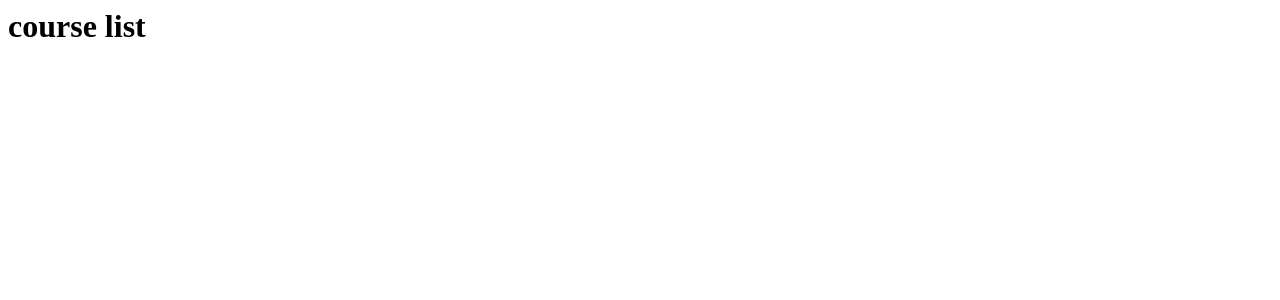
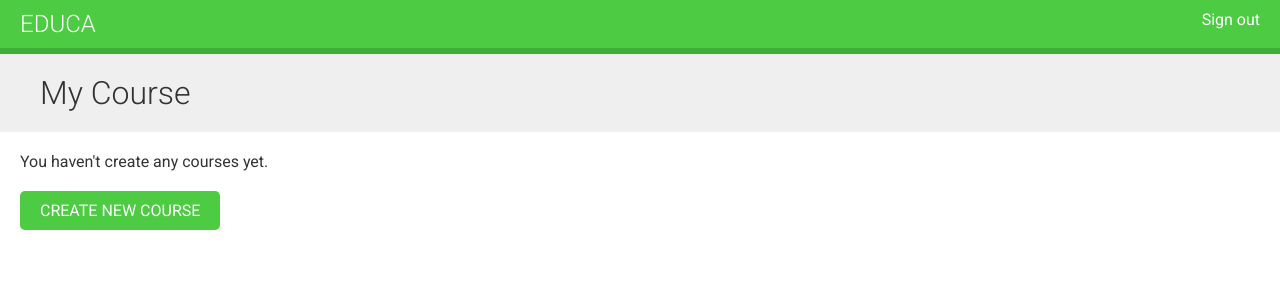
Before and after one commit to choihana/educa_django, a Django app: page /course/mine/ in a window 1280 px wide. Before the commit the part shown is almost empty. Shown: the top 300 px of the page. Run offline with Django 4.2, Linux system fonts and the light colour scheme; the visitor is signed in with stand-in values (Sample User, id 1); data that the repository does not hold is empty.

Commit message:
course list view

```diff
--- a/educa/courses/templates/courses/manage/course/list.html
+++ b/educa/courses/templates/courses/manage/course/list.html
@@ -1 +1,22 @@
-<h1>course list</h1>
+{% extends 'base.html' %}
+{% block title %} My course {% endblock %}
+{% block content %}
+ <h1>My Course</h1>
+<div class="module">
+    {% for obj in object_list %}
+    <div class="course-info">
+        <h3>{{ obj.title }}</h3>
+        <p>
+            <a href="{% url 'course_edit' obj.id %}">Edit</a>
+            <a href="{% url 'course_delete' obj.id %}">Delete</a>
+        </p>
+    </div>
+    {% empty %}
+        <p>You haven't create any courses yet. </p>
+    {% endfor %}
+    <p>
+        <a href="{% url 'course_create' %}" class="button">Create new course</a>
+    </p>
+</div>
+
+{% endblock %}
```
